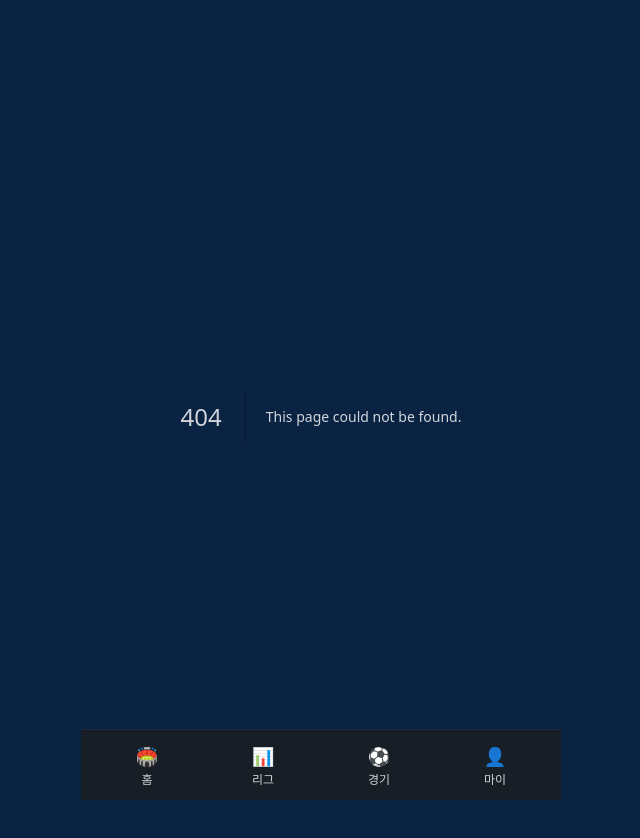
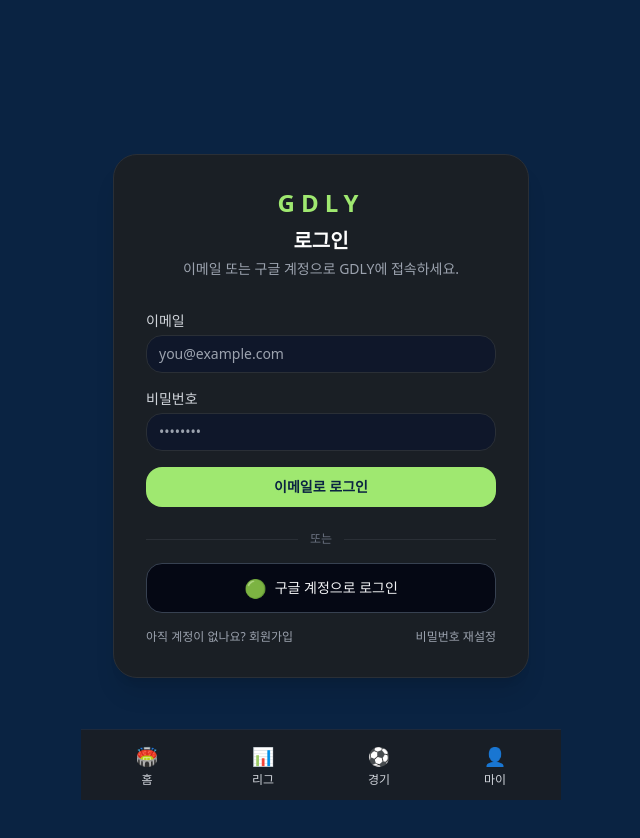
Before and after one commit to djw8889-sys/CLUBRANK-next, a Next.js app: page /auth/login in a window 1280 px wide. Before the commit this address had no page. Shown: the top 838 px of the page, without its empty margins (319-959 px from the left). Built offline with nearby package versions, Linux system fonts and the light colour scheme; no server answers.

Commit message:
Add GDLY auth pages (email + Google login)

```diff
--- /dev/null
+++ b/app/auth/login/page.tsx
@@ -0,0 +1,154 @@
+// app/auth/login/page.tsx
+"use client";
+
+import { useState } from "react";
+import { useRouter } from "next/navigation";
+import Link from "next/link";
+import {
+  signInWithEmailAndPassword,
+  signInWithPopup,
+} from "firebase/auth";
+import { auth, googleProvider } from "@/lib/firebase/client";
+
+export default function LoginPage() {
+  const router = useRouter();
+
+  const [email, setEmail] = useState("");
+  const [password, setPassword] = useState("");
+
+  const [loading, setLoading] = useState(false);
+  const [error, setError] = useState<string | null>(null);
+
+  async function handleEmailLogin(e: React.FormEvent) {
+    e.preventDefault();
+    setError(null);
+
+    if (!email || !password) {
+      setError("이메일과 비밀번호를 입력해주세요.");
+      return;
+    }
+
+    try {
+      setLoading(true);
+      await signInWithEmailAndPassword(auth, email, password);
+      // 로그인 성공 → 리그 목록으로 이동 (필요시 변경 가능)
+      router.push("/leagues");
+    } catch (err: any) {
+      console.error(err);
+      const msg =
+        err?.code === "auth/user-not-found"
+          ? "존재하지 않는 계정입니다."
+          : err?.code === "auth/wrong-password"
+          ? "비밀번호가 일치하지 않습니다."
+          : "로그인에 실패했습니다.";
+      setError(msg);
+    } finally {
+      setLoading(false);
+    }
+  }
+
+  async function handleGoogleLogin() {
+    setError(null);
+    try {
+      setLoading(true);
+      await signInWithPopup(auth, googleProvider);
+      router.push("/leagues");
+    } catch (err) {
+      console.error(err);
+      setError("구글 로그인에 실패했습니다.");
+    } finally {
+      setLoading(false);
+    }
+  }
+
+  return (
+    <div className="min-h-screen bg-[#0A2342] flex items-center justify-center px-4">
+      <div className="w-full max-w-md bg-[#1A1F25] rounded-2xl p-8 shadow-xl border border-[#2A2F36]">
+        <div className="text-center mb-8">
+          <div className="text-[#9FE870] font-black text-2xl tracking-[0.25em] mb-2">
+            GDLY
+          </div>
+          <h1 className="text-white text-xl font-bold mb-1">
+            로그인
+          </h1>
+          <p className="text-sm text-gray-400">
+            이메일 또는 구글 계정으로 GDLY에 접속하세요.
+          </p>
+        </div>
+
+        {error && (
+          <div className="mb-4 rounded-lg bg-red-900/40 border border-red-500/60 px-3 py-2 text-sm text-red-100">
+            {error}
+          </div>
+        )}
+
+        {/* 이메일 로그인 폼 */}
+        <form onSubmit={handleEmailLogin} className="space-y-4 mb-6">
+          <div>
+            <label className="block text-sm text-gray-300 mb-1">
+              이메일
+            </label>
+            <input
+              type="email"
+              className="w-full rounded-xl bg-[#0F172A] border border-[#2A2F36] px-3 py-2 text-sm text-white outline-none focus:border-[#9FE870] focus:ring-1 focus:ring-[#9FE870]"
+              placeholder="you@example.com"
+              value={email}
+              onChange={(e) => setEmail(e.target.value)}
+              autoComplete="email"
+            />
+          </div>
+
+          <div>
+            <label className="block text-sm text-gray-300 mb-1">
+              비밀번호
+            </label>
+            <input
+              type="password"
+              className="w-full rounded-xl bg-[#0F172A] border border-[#2A2F36] px-3 py-2 text-sm text-white outline-none focus:border-[#9FE870] focus:ring-1 focus:ring-[#9FE870]"
+              placeholder="••••••••"
+              value={password}
+              onChange={(e) => setPassword(e.target.value)}
+              autoComplete="current-password"
+            />
+          </div>
+
+          <button
+            type="submit"
+            disabled={loading}
+            className="w-full inline-flex items-center justify-center rounded-xl bg-[#9FE870] text-[#0A2342] font-bold text-sm py-2.5 mt-2 transition active:scale-[0.99] hover:bg-[#b4f28b] disabled:opacity-60 disabled:cursor-not-allowed"
+          >
+            {loading ? "로그인 중..." : "이메일로 로그인"}
+          </button>
+        </form>
+
+        {/* 구분선 */}
+        <div className="flex items-center gap-3 mb-4">
+          <div className="h-px flex-1 bg-[#2A2F36]" />
+          <span className="text-xs text-gray-500">또는</span>
+          <div className="h-px flex-1 bg-[#2A2F36]" />
+        </div>
+
+        {/* 구글 로그인 */}
+        <button
+          type="button"
+          onClick={handleGoogleLogin}
+          disabled={loading}
+          className="w-full inline-flex items-center justify-center rounded-xl border border-[#374151] bg-[#050814] text-sm text-gray-100 py-2.5 mb-4 hover:bg-[#0B1120] transition active:scale-[0.99] disabled:opacity-60"
+        >
+          <span className="mr-2 text-lg">🟢</span>
+          구글 계정으로 로그인
+        </button>
+
+        {/* 하단 링크들 */}
+        <div className="flex items-center justify-between text-xs text-gray-400">
+          <Link href="/auth/signup" className="hover:text-[#9FE870]">
+            아직 계정이 없나요? 회원가입
+          </Link>
+          <Link href="/auth/reset" className="hover:text-[#9FE870]">
+            비밀번호 재설정
+          </Link>
+        </div>
+      </div>
+    </div>
+  );
+}
```
